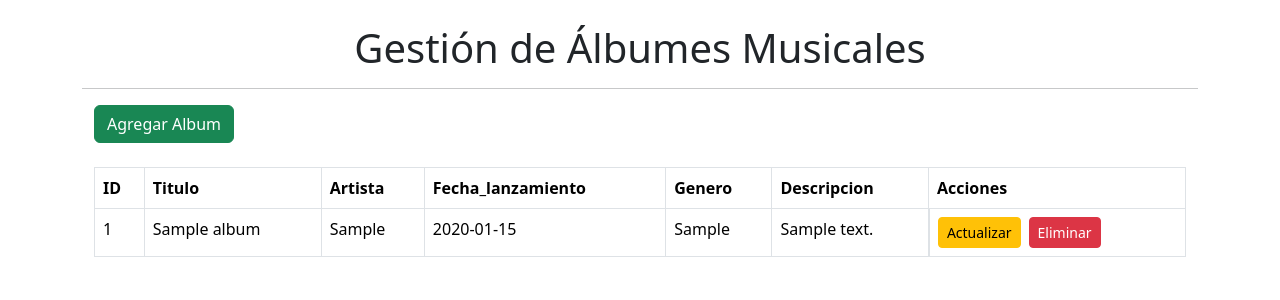
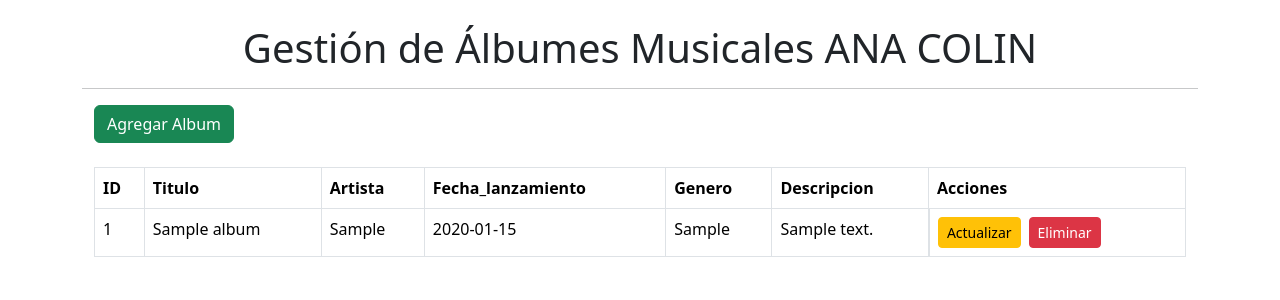
Before and after one commit to AnaKarenCH/tienda_albums, a Flask app: page / in a window 1280 px wide. Shown: the top 300 px of the page. Run offline with Flask 3, Linux system fonts and the light colour scheme; tables that the repository leaves empty hold one stand-in row (values such as "Sample post").

Commit message:
feat: cambio 2

```diff
--- a/app/templates/base.html
+++ b/app/templates/base.html
@@ -8,7 +8,7 @@
 </head>
 <body>
     <div class="container mt-4">
-        <h1 class="text-center">Gestión de Álbumes Musicales</h1>
+        <h1 class="text-center">Gestión de Álbumes Musicales ANA COLIN</h1>
         <hr>
         <div class="container">
             {% block content %}{% endblock %}
```
